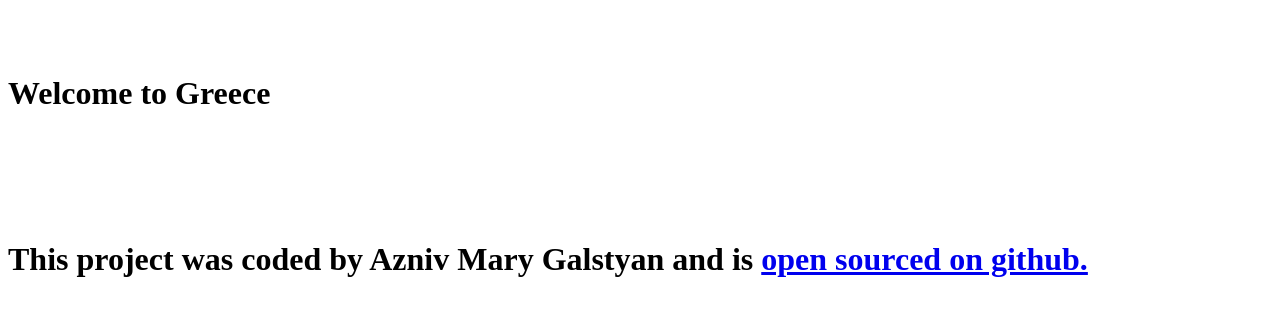
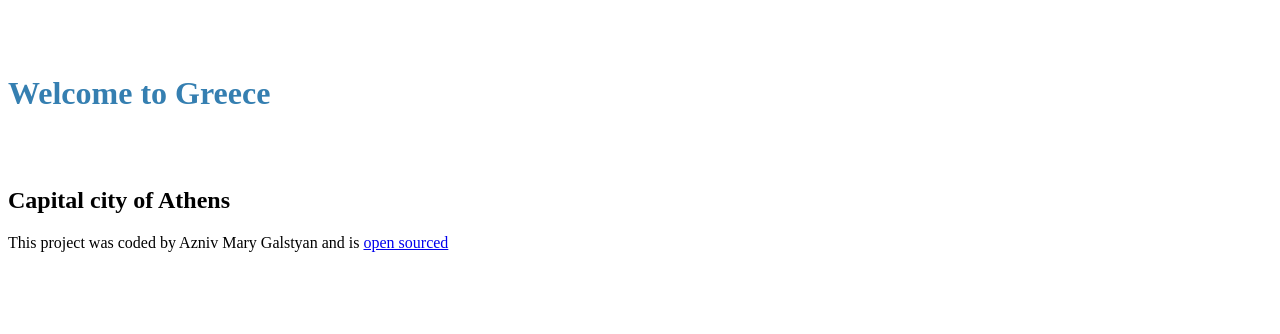
Before and after one commit to MaryAznivG/Greece-Travel-Project, a plain HTML site: page index.html in a window 1280 px wide. Drawn offline with Linux system fonts and the light colour scheme.

Commit message:
redo my coding to fix error

```diff
--- a/index.html
+++ b/index.html
@@ -1,23 +1,21 @@
 <!DOCTYPE html>
 <html lang="en">
 <head>
-    <meta charset="UTF-8">
-    <meta name="viewport" content="width=device-width, initial-scale=1.0">
-  <link rel="preconnect" href="https://fonts.googleapis.com" />
-  <link rel="preconnect" href="https://fonts.gstatic.com" crossorigin />
+  <meta charset="UTF-8">
+  <meta name="viewport" content="width=device-width, initial-scale=1.0">
   <link
     href="https://fonts.googleapis.com/css2?family=Poppins:ital,wght@0,100;0,200;0,300;0,400;0,500;0,600;0,700;0,800;0,900;1,100;1,200;1,300;1,400;1,500;1,600;1,700;1,800;1,900&display=swap"
-    rel="stylesheet" /> <!--adding goole fonts-->
-    <link rel="stylesheet" href="src/styles.css"> <!--adding my CSS link-->
-    <title>Welcome to Greece</title>
+    rel="stylesheet" /> <!--adding the google font-->
+  <link rel="stylesheet" href="src/styles.css"> <!--adding my css-->
+  <title>Welcome to Greece</title>
 </head>
 <body>
-    <h1>
-      Welcome to Greece
-      <h1>
+  <h1>
+    Welcome to Greece
+  </h1>
+  <h2> Capital city of Athens </h2>
+  <footer>
+    This project was coded by Azniv Mary Galstyan and is <a href="https://github.com/MaryAznivG/Greece-Travel-Project" target="_blank">open sourced</a>
+  </footer>
 </body>
-  <footer>
-    This project was coded by Azniv Mary Galstyan and is <a href="https://github.com/MaryAznivG/Greece-Travel-Project"
-      target="_blank">open sourced on github.</a>
-  </footer>
 </html>
--- a/src/styles.css
+++ b/src/styles.css
@@ -3,4 +3,6 @@ h1{
     font-style: normal;
     font-weight:700;
     line-height: 144px;
+    color:rgb(53, 127, 177);
+
 }
```
